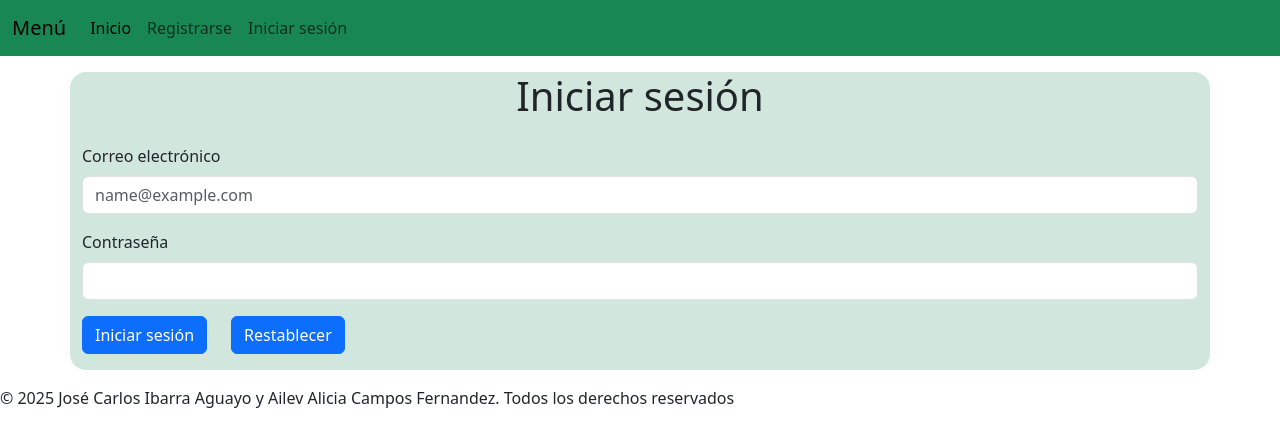
After one commit to Ibarrita/nutriApp, a Flask app: page /signin in a window 1280 px wide. The commit adds this page. Shown: the top 447 px of the page. Run offline with Flask 3, Linux system fonts and the light colour scheme.

Commit message:
iniciar sesion

```diff
--- a/templates/base.html
+++ b/templates/base.html
@@ -18,7 +18,12 @@
                     <div class="navbar-nav">
                         <a class="nav-link active" aria-current="page" href="/">Inicio</a>
                         <a class="nav-link" href="#">Registrarse</a>
-                        <a class="nav-link" href="/signup">Iniciar sesión</a>
+                        <a class="nav-link" href="/signin">
+                        {% if session.get("logueado") == None %}
+                            Iniciar sesión
+                        {% else %}
+                            Cerrar sesión
+                        {% endif %}</a>
                     </div>
                 </div>
             </div>
--- /dev/null
+++ b/templates/signin.html
@@ -0,0 +1,40 @@
+{% extends "base.html" %}
+
+{% block content %}
+<section class="container bg-success-subtle rounded-4 my-3">
+    <h1 class="mb-3 text-center">Iniciar sesión</h1>
+    <div class="m-4 bg-danger-subtle rounded-4">
+        {% with messages = get_flashed_messages(with_categories=true) %}
+            {% if messages %}
+                <ul class=flashes>
+                {% for category, message in messages %}
+                    <li class="{{ category }}">{{ message }}</li>
+                {% endfor %}
+                </ul>
+            {% endif %}
+        {% endwith %}
+    </div>
+    <form action="/sesion" method="post">
+        <div class="row">
+            <div class="col mb-3">
+                <label for="email" class="form-label">Correo electrónico</label>
+                <input type="email" name="email" id="email" class="form-control" placeholder="name@example.com">
+            </div>
+        </div>
+        <div class="row">
+            <div class="col mb-3">
+                <label for="password" class="form-label">Contraseña</label>
+                <input type="password" name="password" id="password" class="form-control">
+            </div>
+        </div>
+        <div class="row">
+            <div class="col-auto mb-3">
+                <input type="submit" class="btn btn-primary" value="Iniciar sesión">
+            </div>
+            <div class="col-auto mb-3">
+                <input type="reset" class="btn btn-primary" value="Restablecer">
+            </div>
+        </div>
+    </form>
+</section>
+{% endblock %}
```
